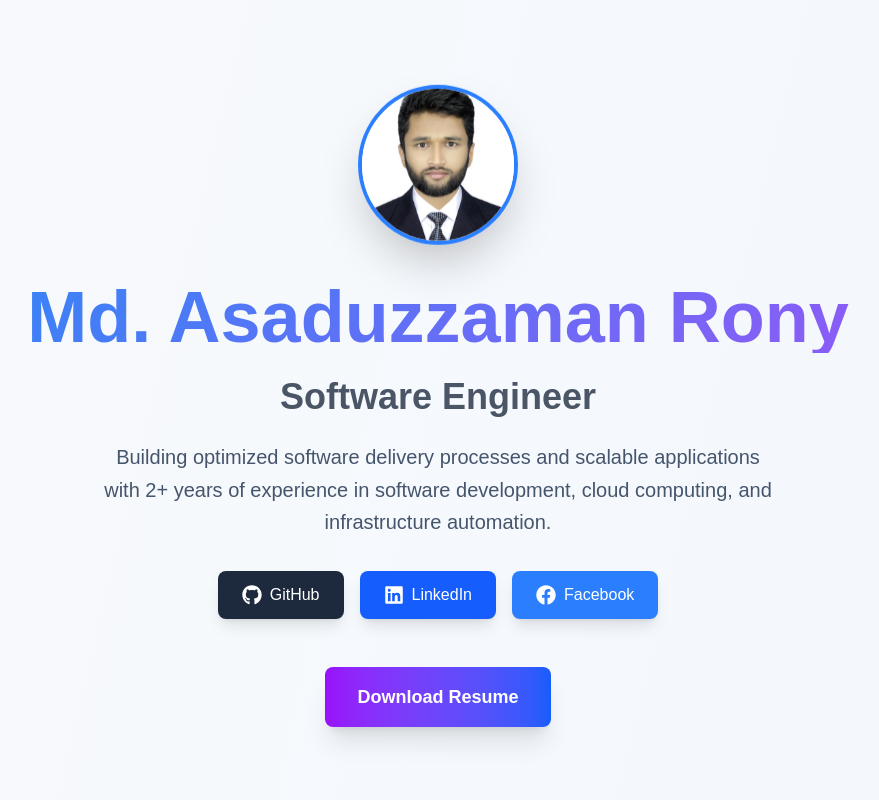
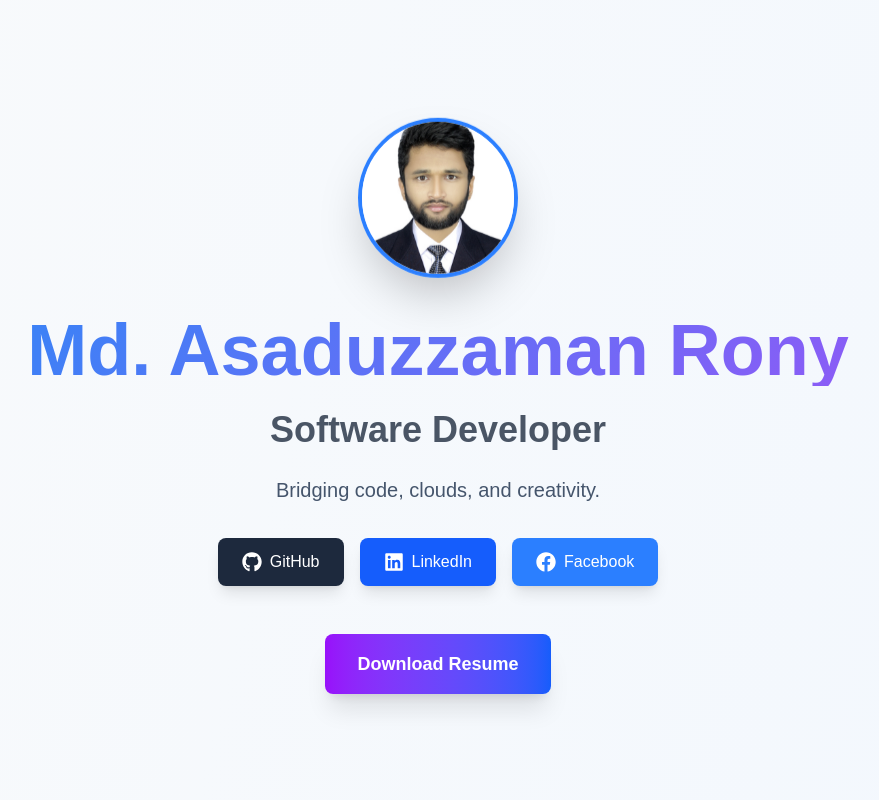
Before and after one commit to mohammadrony/portfolio, a Next.js app: page / in a window 1280 px wide. Shown: the top 800 px of the page, without its empty margins (202-1081 px from the left). Built offline with nearby package versions, Linux system fonts and the light colour scheme.

Commit message:
Update resume.

```diff
--- a/app/components/Hero.tsx
+++ b/app/components/Hero.tsx
@@ -20,10 +20,10 @@ export default function Hero() {
           Md. Asaduzzaman Rony
         </h1>
         <h2 className="text-3xl md:text-4xl font-semibold text-gray-600 dark:text-gray-400 mb-6">
-          Software Engineer
+          Software Developer
         </h2>
         <p className="text-xl text-slate-600 dark:text-slate-300 mb-8 max-w-2xl mx-auto leading-relaxed">
-          Building optimized software delivery processes and scalable applications with 2+ years of experience in software development, cloud computing, and infrastructure automation.
+           Bridging code, clouds, and creativity.
         </p>
 
         <div className="flex justify-center gap-4 mb-8">
```
Also changed, not shown: 1 other file (tests, documents, lock files or other folders).
